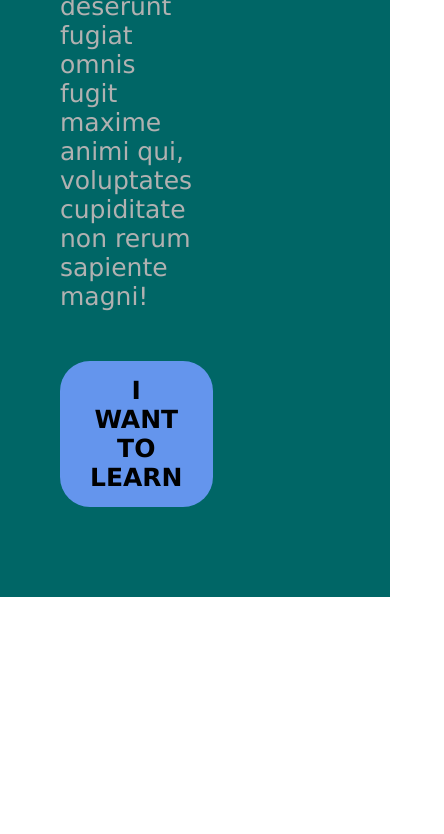
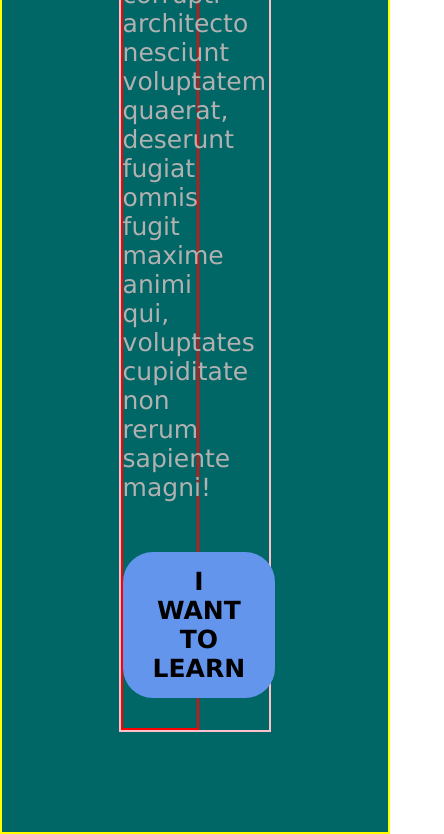
Before and after one commit to saptarsidebnath98/htmlCss-practice, a plain HTML site: page kevinPowel/challenge3/index.html in a window 390 px wide. Shown: the part 958-1792 px from the top of the page, 444 px wide, since content can reach past the window. Before the commit the page ends 1555 px from the top, so only its background shows below. Drawn offline with Linux system fonts and the light colour scheme.

Commit message:
fixing responsive design

```diff
--- a/kevinPowel/challenge3/index.html
+++ b/kevinPowel/challenge3/index.html
@@ -12,9 +12,12 @@
 <body>
     <div class="container">
         <div class="intro-container">
-            <h1>Responsive layouts don't have to be a struggle</h1>
-            <p>Lorem ipsum dolor sit amet consectetur, adipisicing elit. Tenetur aliquid nemo officiis corrupti architecto nesciunt voluptatem quaerat, deserunt fugiat omnis fugit maxime animi qui, voluptates cupiditate non rerum sapiente magni!</p>
-            <button>I WANT TO LEARN</button>
+            <div class="hero">
+                <h1>Responsive layouts don't have to be a struggle</h1>
+                <p>Lorem ipsum dolor sit amet consectetur, adipisicing elit. Tenetur aliquid nemo officiis corrupti architecto nesciunt voluptatem quaerat, deserunt fugiat omnis fugit maxime animi qui, voluptates cupiditate non rerum sapiente magni!</p>
+
+                <a href="https://courses.kevinpowell.co/conquering-responsive-layouts" class="btn" target="_blank"><button>I WANT TO LEARN</button></a>
+            </div>
         </div>
     </div>
 </body>
--- a/kevinPowel/challenge3/style.css
+++ b/kevinPowel/challenge3/style.css
@@ -9,12 +9,19 @@ body{
 
 .container{
   background-color: rgb(0, 102, 102);
-  padding: 60px;
+  padding: 100px;
+  border: 2px solid yellow;
 }
 
 .intro-container{
   max-width: 750px;
+  width: 80%;
+  margin: 0 auto;
+  border: 2px solid pink;
+}
+.hero{
   width: 50%;
+  border: 2px solid red;
 }
 
 h1{
```
